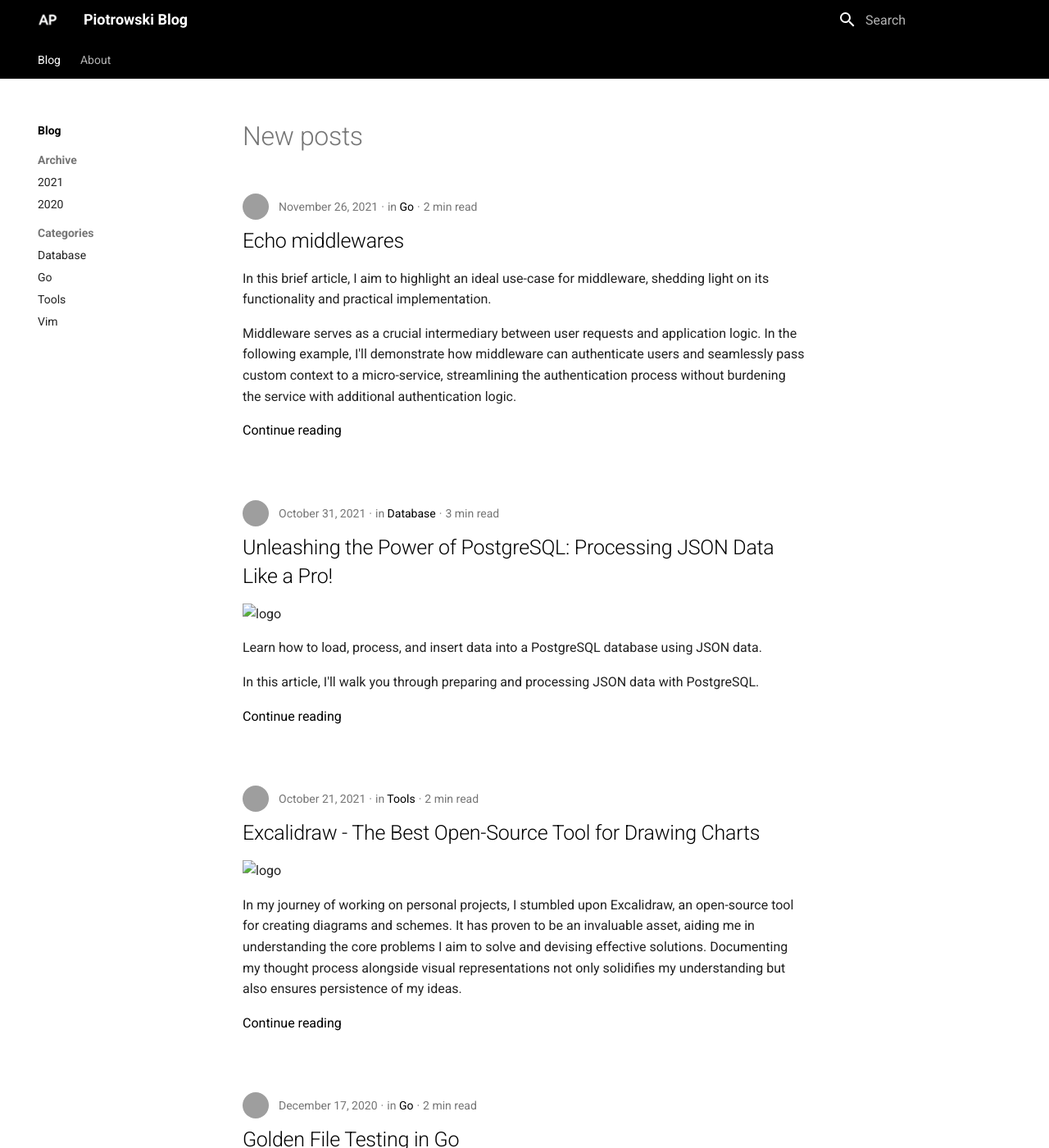
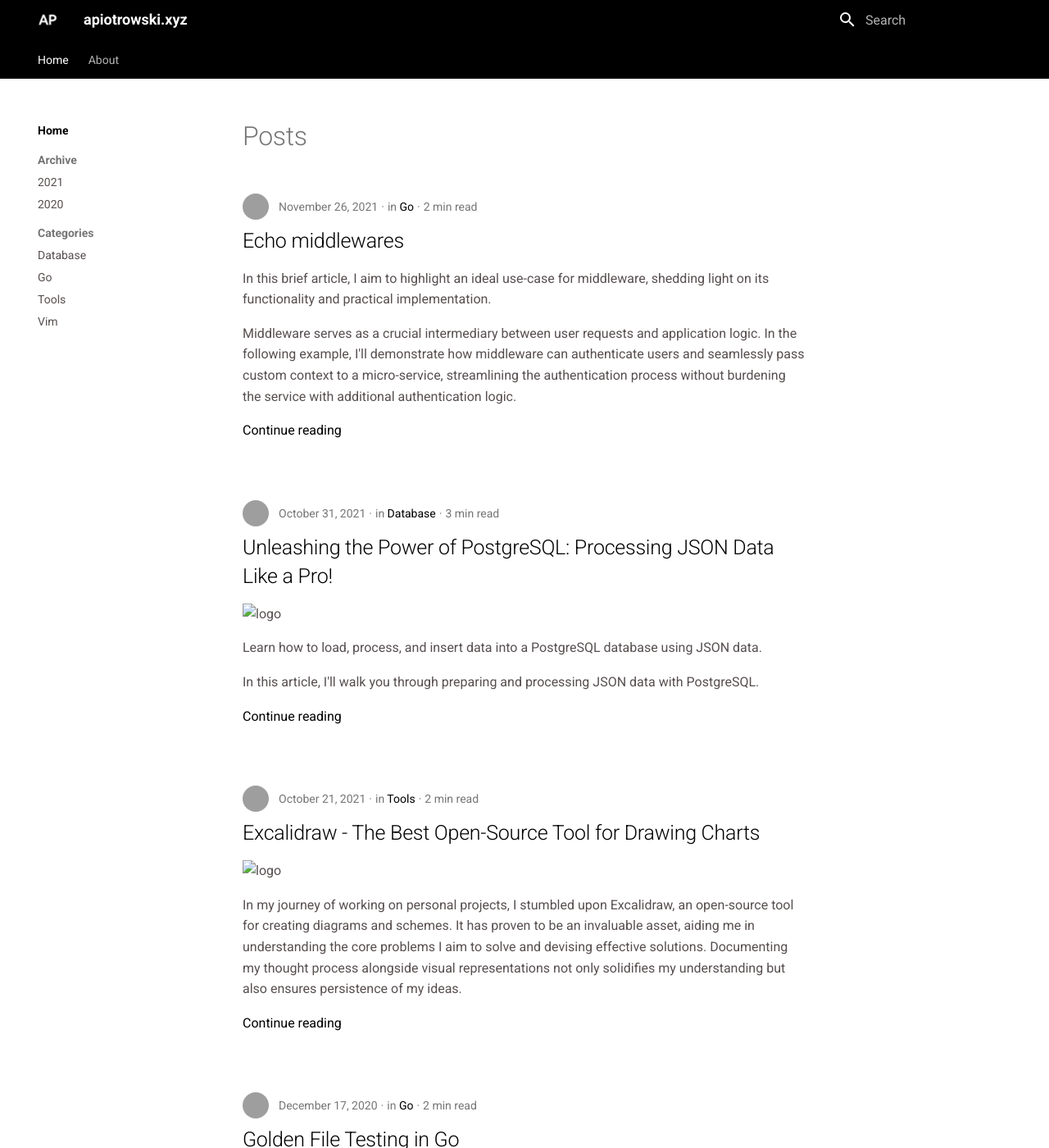
Before and after one commit to apiotrowski312/apiotrowski.xyz, an MkDocs documentation site: the page built from docs/index.md, in a window 1280 px wide and 1400 px high. Shown: the whole window at 82% size. Built offline with MkDocs 1.6.1 and Material for MkDocs 9.7.7, drawn with Linux system fonts in a browser that asks for light colours; grey boxes are pictures that could not be loaded.

Commit message:
Update theme

```diff
--- a/docs/assets/extra.css
+++ b/docs/assets/extra.css
@@ -1,3 +1,5 @@
 :root {
-    --md-primary-fg-color:        black;
+    --md-primary-fg-color: black;
+    --md-accent-fg-color: green;
+    --md-default-fg-color: rgb(88, 79, 79);
   }
--- a/docs/index.md
+++ b/docs/index.md
@@ -3,4 +3,4 @@
   - footer
 ---
 
-# New posts
+# Posts
--- a/mkdocs.yml
+++ b/mkdocs.yml
@@ -1,4 +1,4 @@
-site_name: Piotrowski Blog
+site_name: apiotrowski.xyz
 site_url: https://apiotrowski.xyz
 
 theme:
@@ -11,9 +11,7 @@
     - navigation.tabs
     - navigation.indexes
     - navigation.footer
-  palette:
-    primary: custom
-    accent: green
+  palette: {}
   custom_dir: overrides
 
 extra_css:
@@ -35,6 +33,6 @@
     property: https://apiotrowski312.goatcounter.com/count
 
 nav:
-  - Blog:
+  - Home:
     - index.md
   - About: about.md
```
Also changed, not shown: README.md (+3 -5 lines), docs/posts/echo-middleware.md (+1 -0 lines), docs/posts/goldtest.md (+1 -0 lines).
